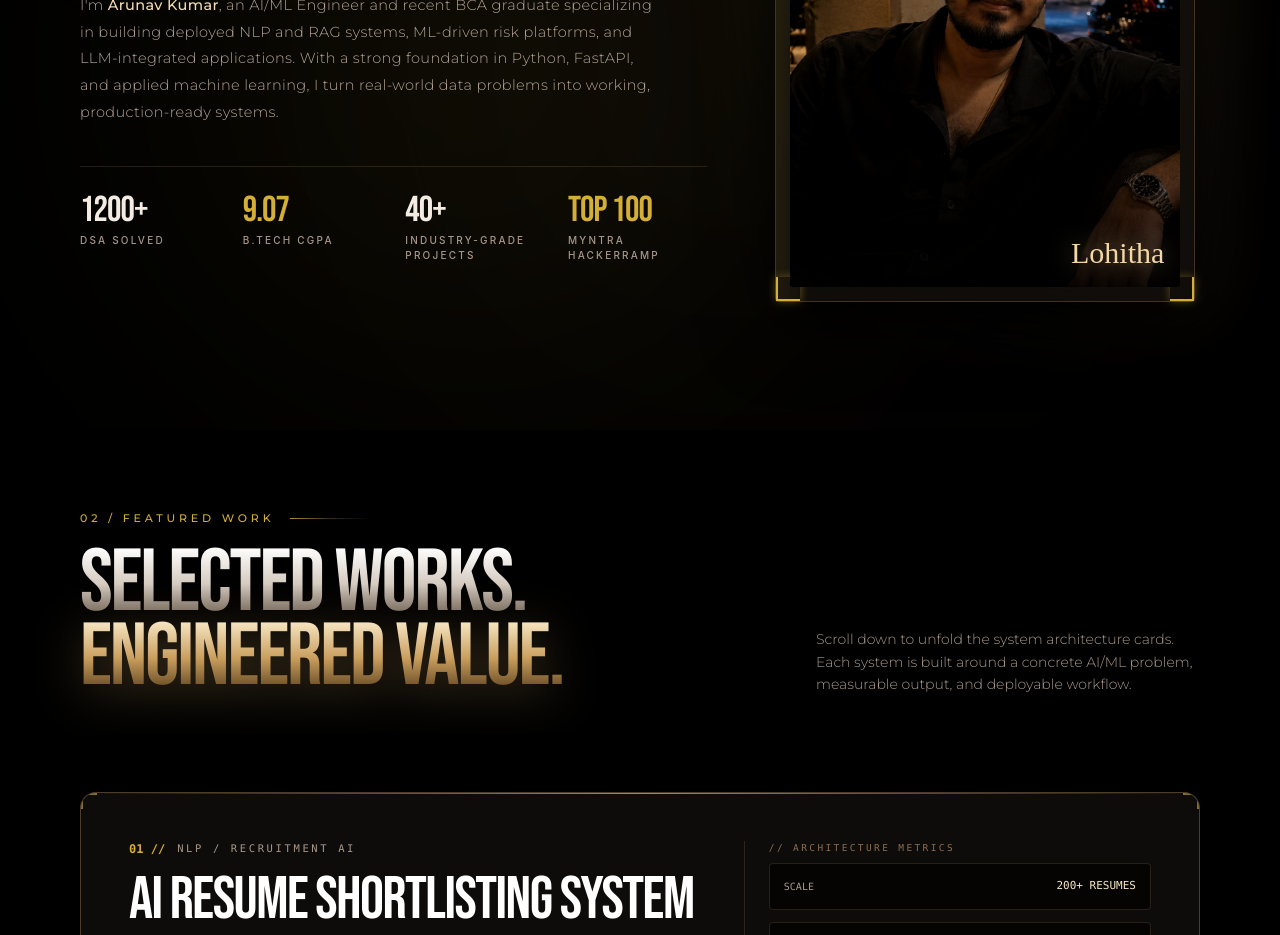
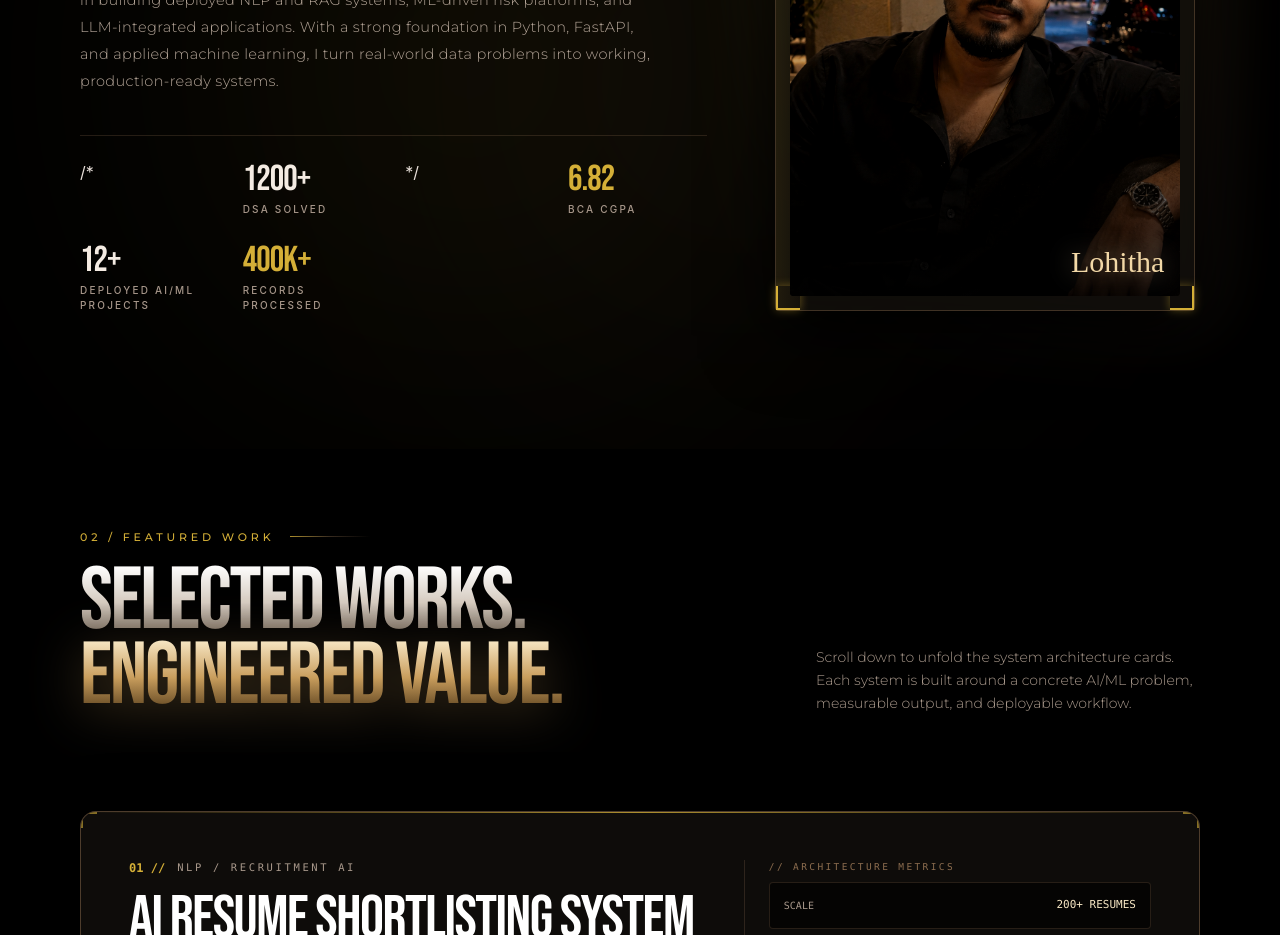
Before and after one commit to TiKkU12345/Port-Folio, a React (Vite) app: page / in a window 1280 px wide. Shown: the part 1200-2135 px from the top of the page. Built offline with nearby package versions, Linux system fonts and the light colour scheme; a web font is replaced by a local one.

Commit message:
Update AboutSection.tsx

```diff
--- a/src/components/AboutSection.tsx
+++ b/src/components/AboutSection.tsx
@@ -142,7 +142,7 @@ export const AboutSection: React.FC = () => {
               variants={fadeUpVariants}
               className="grid grid-cols-2 sm:grid-cols-4 gap-6 pt-6 pb-2 border-t border-[#8C6D4F]/25"
             >
-              {/* Stat 1 */}
+              /* {/* Stat 1 */}
               <div className="flex flex-col">
                 <span
                   className="text-3xl sm:text-4xl font-light text-[#F4EBE2] tracking-tight"
@@ -153,44 +153,44 @@ export const AboutSection: React.FC = () => {
                 <span className="text-[10px] font-medium tracking-[0.22em] uppercase text-[#A8988B] mt-0.5">
                   DSA Solved
                 </span>
+              </div> */
+
+              {/* Stat 1 */}
+              <div className="flex flex-col">
+                <span
+                  className="text-3xl sm:text-4xl font-light text-[#D4AF37] tracking-tight"
+                  style={{ fontFamily: "'Bebas Neue', sans-serif" }}
+                >
+                  6.82
+                </span>
+                <span className="text-[10px] font-medium tracking-[0.22em] uppercase text-[#A8988B] mt-0.5">
+                  BCA CGPA
+                </span>
               </div>
 
               {/* Stat 2 */}
               <div className="flex flex-col">
                 <span
-                  className="text-3xl sm:text-4xl font-light text-[#D4AF37] tracking-tight"
+                  className="text-3xl sm:text-4xl font-light text-[#F4EBE2] tracking-tight"
                   style={{ fontFamily: "'Bebas Neue', sans-serif" }}
                 >
-                  9.07
+                  12+
                 </span>
                 <span className="text-[10px] font-medium tracking-[0.22em] uppercase text-[#A8988B] mt-0.5">
-                  B.Tech CGPA
+                  Deployed AI/ML Projects
                 </span>
               </div>
 
               {/* Stat 3 */}
               <div className="flex flex-col">
                 <span
-                  className="text-3xl sm:text-4xl font-light text-[#F4EBE2] tracking-tight"
-                  style={{ fontFamily: "'Bebas Neue', sans-serif" }}
-                >
-                  40+
-                </span>
-                <span className="text-[10px] font-medium tracking-[0.22em] uppercase text-[#A8988B] mt-0.5">
-                  Industry-Grade Projects
-                </span>
-              </div>
-
-              {/* Stat 4 */}
-              <div className="flex flex-col">
-                <span
                   className="text-3xl sm:text-4xl font-light text-[#D4AF37] tracking-tight"
                   style={{ fontFamily: "'Bebas Neue', sans-serif" }}
                 >
-                  Top 100
+                  400K+
                 </span>
                 <span className="text-[10px] font-medium tracking-[0.22em] uppercase text-[#A8988B] mt-0.5">
-                  Myntra Hackerramp
+                  Records Processed
                 </span>
               </div>
             </motion.div>
```
